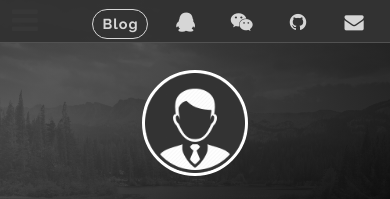
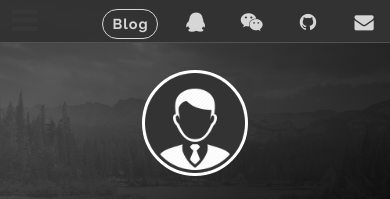
Before and after one commit to WilfredShen/WilfredShen.github.io, a Jekyll site: the page built from index.html, in a window 390 px wide. Shown: the top 199 px of the page. Built offline with Jekyll 4.4.1, drawn with Linux system fonts in a browser that asks for light colours; the list of posts is cut into pages by our own code.

Commit message:
Update main.scss

```diff
--- a/static/css/main.scss
+++ b/static/css/main.scss
@@ -393,6 +393,10 @@ pre.highlight code,
     width: 100%;
     margin: 0; }
 
+  .navigation-wrapper {
+     width: fit-content;
+  }
+
 	.cover-navigation {
 		display: inline-flex;
 		position: relative;
@@ -452,7 +456,7 @@ pre.highlight code,
   display: flex;
   flex-direction: row-reverse;
   height: 42px;
-  width: auto;;
+  width: 100%;
   padding: 0 10px 0 0; }
   .navigation-wrapper.visible {
     display: flex; }
```
